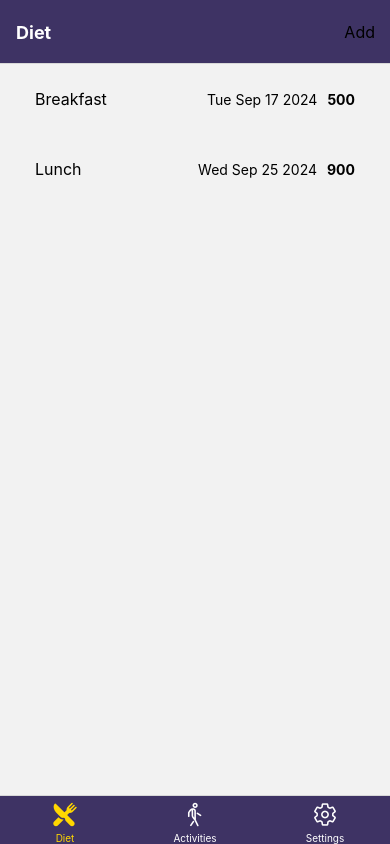
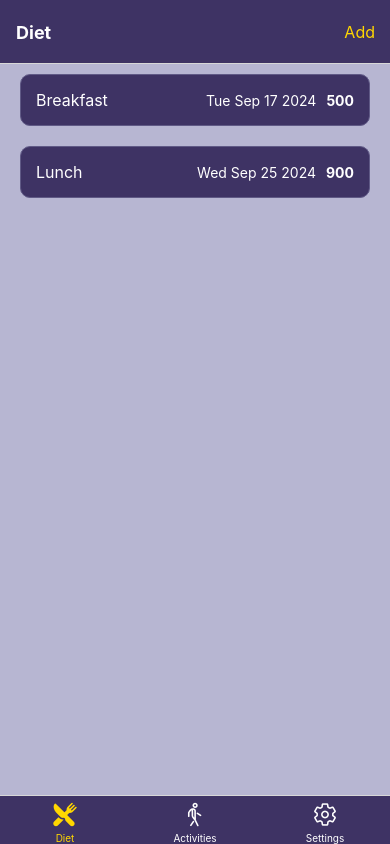
Before and after one commit to J3rrrrry/Assignment2, a React Native app: screen /DietTab in a window 390 px wide. Built offline with nearby package versions, Linux system fonts and the light colour scheme.

Commit message:
Applied dynamic theme colors (primary, accent, and background) to headers and screen backgrounds using ThemeContext.

```diff
--- a/Components/ItemsList.js
+++ b/Components/ItemsList.js
@@ -1,22 +1,25 @@
 import React from 'react';
 import { View, Text, StyleSheet, FlatList } from 'react-native';
-import colors from '../Helper/colors';
+import { useContext } from 'react';
+import { ThemeContext } from '../Context/ThemeContext';
 
 const ItemsList = ({ data }) => {
+  const { theme } = useContext(ThemeContext);
+
   return (
     <FlatList
       data={data}
       keyExtractor={(item) => item.id}
       renderItem={({ item }) => (
-        <View style={styles.itemContainer}>
-          <Text style={styles.itemName}>
-          {item.name || item.description}
+        <View style={[styles.itemContainer, { backgroundColor: theme.primary }]}>
+          <Text style={[styles.itemName, { color: theme.white }]}>
+            {item.name || item.description}
           </Text>
           <View style={styles.itemDetails}>
-            <Text style={styles.itemDate}>{item.date}</Text>
-            <Text style={styles.itemValue}>
+            <Text style={[styles.itemDate, { color: theme.white }]}>{item.date}</Text>
+            <Text style={[styles.itemValue, { color: theme.white }]}>
               {item.value || item.calories}
-              </Text>
+            </Text>
           </View>
         </View>
       )}
@@ -26,16 +29,17 @@ const ItemsList = ({ data }) => {
 
 const styles = StyleSheet.create({
   itemContainer: {
-    backgroundColor: colors.primary,
+    backgroundColor: '#3E3364',
     marginVertical: 10,
     padding: 15,
     borderRadius: 10,
     flexDirection: 'row',
     justifyContent: 'space-between',
     alignItems: 'center',
+    borderWidth: 1,
+    borderColor: '#605A86',
   },
   itemName: {
-    color: colors.white,
     fontSize: 16,
   },
   itemDetails: {
@@ -43,11 +47,9 @@ const styles = StyleSheet.create({
     alignItems: 'center',
   },
   itemDate: {
-    color: colors.white,
     marginRight: 10,
   },
   itemValue: {
-    color: colors.white,
     fontWeight: 'bold',
   },
 });
--- a/Screens/Activities.js
+++ b/Screens/Activities.js
@@ -2,25 +2,33 @@ import React, { useContext, useLayoutEffect } from 'react';
 import { View, TouchableOpacity, Text, StyleSheet } from 'react-native';
 import ItemsList from '../Components/ItemsList';
 import { ActivityContext } from '../Context/ActivityContext';
-import colors from '../Helper/colors';
+import { ThemeContext } from '../Context/ThemeContext';
 
 const Activities = ({ navigation }) => {
   const { activityData } = useContext(ActivityContext);
+  const { theme } = useContext(ThemeContext);
 
   useLayoutEffect(() => {
     navigation.setOptions({
       headerRight: () => (
         <TouchableOpacity onPress={() => navigation.navigate('AddActivity')}>
-          <Text style={{ color: colors.accent, fontSize: 16, marginRight: 15 }}>
+          <Text style={{ color: theme.accent, fontSize: 16, marginRight: 15 }}>
             Add
           </Text>
         </TouchableOpacity>
       ),
+      headerStyle: {
+        backgroundColor: theme.primary,
+      },
+      headerTintColor: theme.white,
+      headerTitleStyle: {
+        fontWeight: 'bold',
+      },
     });
-  }, [navigation]);
+  }, [navigation, theme]);
 
   return (
-    <View style={styles.screen}>
+    <View style={[styles.screen, { backgroundColor: theme.background }]}>
       <ItemsList data={activityData} />
     </View>
   );
@@ -29,7 +37,6 @@ const Activities = ({ navigation }) => {
 const styles = StyleSheet.create({
   screen: {
     flex: 1,
-    backgroundColor: colors.background,
     paddingHorizontal: 20,
   },
 });
--- a/Screens/Diet.js
+++ b/Screens/Diet.js
@@ -2,25 +2,33 @@ import React, { useContext, useLayoutEffect } from 'react';
 import { View, TouchableOpacity, Text, StyleSheet } from 'react-native';
 import ItemsList from '../Components/ItemsList';
 import { DietContext } from '../Context/DietContext';
-import colors from '../Helper/colors';
+import { ThemeContext } from '../Context/ThemeContext';
 
 const Diet = ({ navigation }) => {
   const { dietData } = useContext(DietContext);
+  const { theme } = useContext(ThemeContext);
 
   useLayoutEffect(() => {
     navigation.setOptions({
       headerRight: () => (
         <TouchableOpacity onPress={() => navigation.navigate('AddDietEntry')}>
-          <Text style={{ color: colors.accent, fontSize: 16, marginRight: 15 }}>
+          <Text style={{ color: theme.accent, fontSize: 16, marginRight: 15 }}>
             Add
           </Text>
         </TouchableOpacity>
       ),
+      headerStyle: {
+        backgroundColor: theme.primary,
+      },
+      headerTintColor: theme.white,
+      headerTitleStyle: {
+        fontWeight: 'bold',
+      },
     });
-  }, [navigation]);
+  }, [navigation, theme]);
 
   return (
-    <View style={styles.screen}>
+    <View style={[styles.screen, { backgroundColor: theme.background }]}>
       <ItemsList data={dietData} />
     </View>
   );
@@ -29,7 +37,6 @@ const Diet = ({ navigation }) => {
 const styles = StyleSheet.create({
   screen: {
     flex: 1,
-    backgroundColor: colors.background,
     paddingHorizontal: 20,
   },
 });
```
